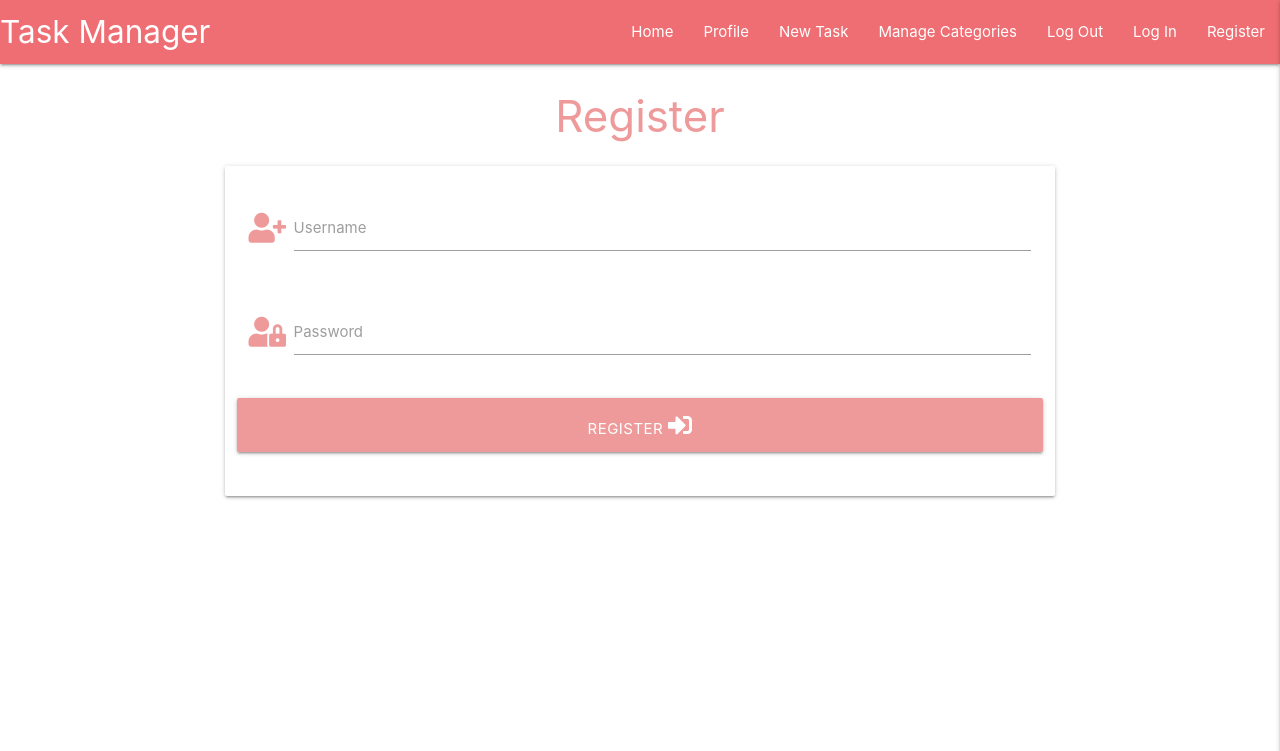
After one commit to asdub/octo-invention, a Flask app: page /register in a window 1280 px wide. The commit adds this page. Shown: the top 751 px of the page. Run offline with Flask 2, Linux system fonts and the light colour scheme; some libraries are stand-ins or nearby versions.

Commit message:
Add registration template

```diff
--- a/app.py
+++ b/app.py
@@ -4,6 +4,7 @@ from flask import (
     request, session, url_for)
 from flask_pymongo import PyMongo
 from bson.objectid import ObjectId
+from werkzeug.security import generate_password_hash, check_password_hash
 if os.path.exists("env.py"):
     import env
 
@@ -24,6 +25,11 @@ def get_tasks():
     return render_template("tasks.html", tasks=tasks)
 
 
+@app.route("/register", methods=["GET", "POST"])
+def register():
+    return render_template("register.html")
+
+
 if __name__ == "__main__":
     app.run(host=os.environ.get("IP"),
     port=int(os.environ.get("PORT")),
--- a/templates/base.html
+++ b/templates/base.html
@@ -27,20 +27,20 @@
                 <li><a href="#">Manage Categories</a></li>
                 <li><a href="#">Log Out</a></li>
                 <li><a href="#">Log In</a></li>
-                <li><a href="#">Register</a></li>
+                <li><a href="{{ url_for('register') }}">Register</a></li>
             </ul>
             </div>
         </nav>
         <!-- mobile navbar -->
         <ul class="sidenav" id="mobile-demo">
-            <li><h4 class="center-align text-darken-4">Task Manager</h4></li>
+            <li><h4 class="center-align red-text text-lighten-3">Task Manager</h4></li>
             <li><a href="{{ url_for('get_tasks') }}">Home</a></li>
             <li><a href="#">Profile</a></li>
             <li><a href="#">New Task</a></li>
             <li><a href="#">Manage Categories</a></li>
             <li><a href="#">Log Out</a></li>
             <li><a href="#">Log In</a></li>
-            <li><a href="#">Register</a></li>
+            <li><a href="{{ url_for('register') }}">Register</a></li>
         </ul>
     </header>
     {% block content %}
--- /dev/null
+++ b/templates/register.html
@@ -0,0 +1,33 @@
+{% extends "base.html" %}
+{% block content %}
+    <h3 class="center-align red-text text-lighten-3">Register</h3>
+    <div class="row">
+        <form class="col s12 m8 offset-m2" method="POST" action="{{ url_for('register') }}">
+            <div class="card-panel">
+                <!-- username -->
+                <div class="row">
+                    <div class="input-field col s12">
+                        <i class="fas fa-user-plus prefix red-text text-lighten-3"></i>
+                        <input id="username" name="username" type="text" class="validate">
+                        <label for="username">Username</label>
+                    </div>
+                </div>
+                <!-- password -->
+                <div class="row">
+                    <div class="input-field col s12">
+                        <i class="fas fa-user-lock prefix red-text text-lighten-3"></i>
+                        <input id="password" name="password" type="password" class="validate">
+                        <label for="password">Password</label>
+                    </div>
+                </div>
+                <!-- register -->
+                <div class="row">
+                    <button type="submit" class="col s12 btn-large red lighten-3">
+                        Register <i class="fas fa-sign-in-alt"></i>
+                    </button>
+                </div>
+            </div>
+        </form>
+    </div>
+
+{% endblock %}
```
